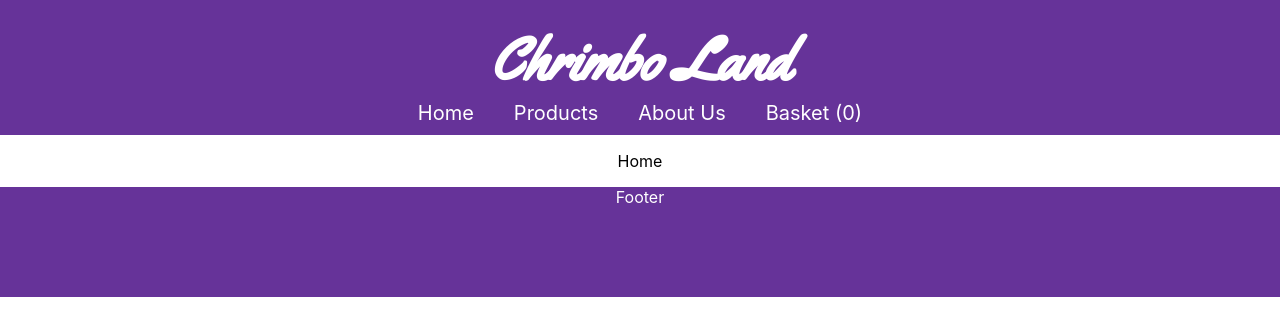
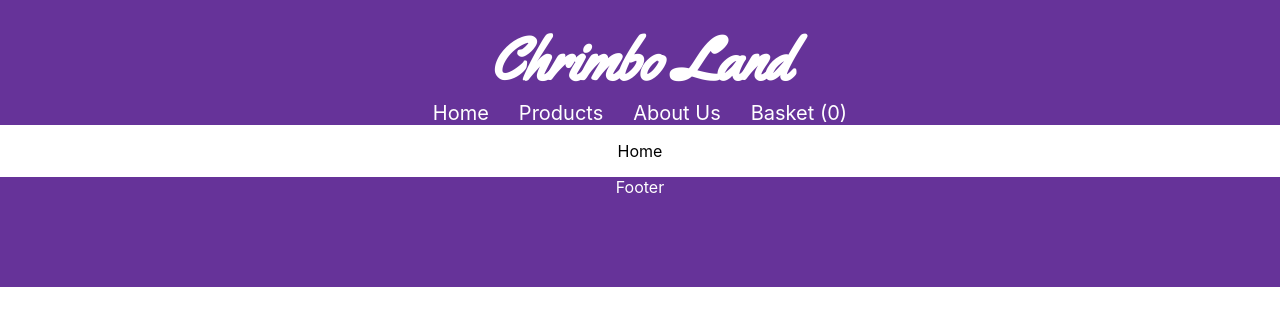
Before and after one commit to jimbob68/shopfront, a React (Create React App) app: page / in a window 1280 px wide. Shown: the top 336 px of the page. Built offline with nearby package versions, Linux system fonts and the light colour scheme.

Commit message:
tried new styling

```diff
--- a/src/components/NavBar.css
+++ b/src/components/NavBar.css
@@ -4,24 +4,24 @@
 	background-color: rebeccapurple;
 	width: 100%;
 	height: auto;
-	/* padding: 20px; */
 	justify-items: center;
 	padding-top: 20px;
-	padding-bottom: 5px;
+	/* padding-bottom: 15px; */
 }
 .nav-link {
 	text-decoration: none;
 	color: white;
+	padding: 10px 15px ;
 }
 .nav-bar ul {
 	list-style: none;
 	/* padding-right: 75px; */
 	margin: 0px;
-	padding-bottom: 5px;
+	padding: 0px;
 }
 .nav-bar li {
 	display: inline-block;
-	padding: 0px 20px;
+	/* padding: 0px 20px; */
 	font-size: 20px;
 }
 .nav-bar-shop-title {
--- a/src/components/NavBar.js
+++ b/src/components/NavBar.js
@@ -1,6 +1,8 @@
 import React from 'react';
 import './NavBar.css';
 import { Link } from 'react-router-dom';
+
+
 
 const NavBar = ({ basketItems }) => {
 	const displayNumberOfItems = () => {
```
Also changed, not shown: 1 other file (tests, documents, lock files or other folders).
